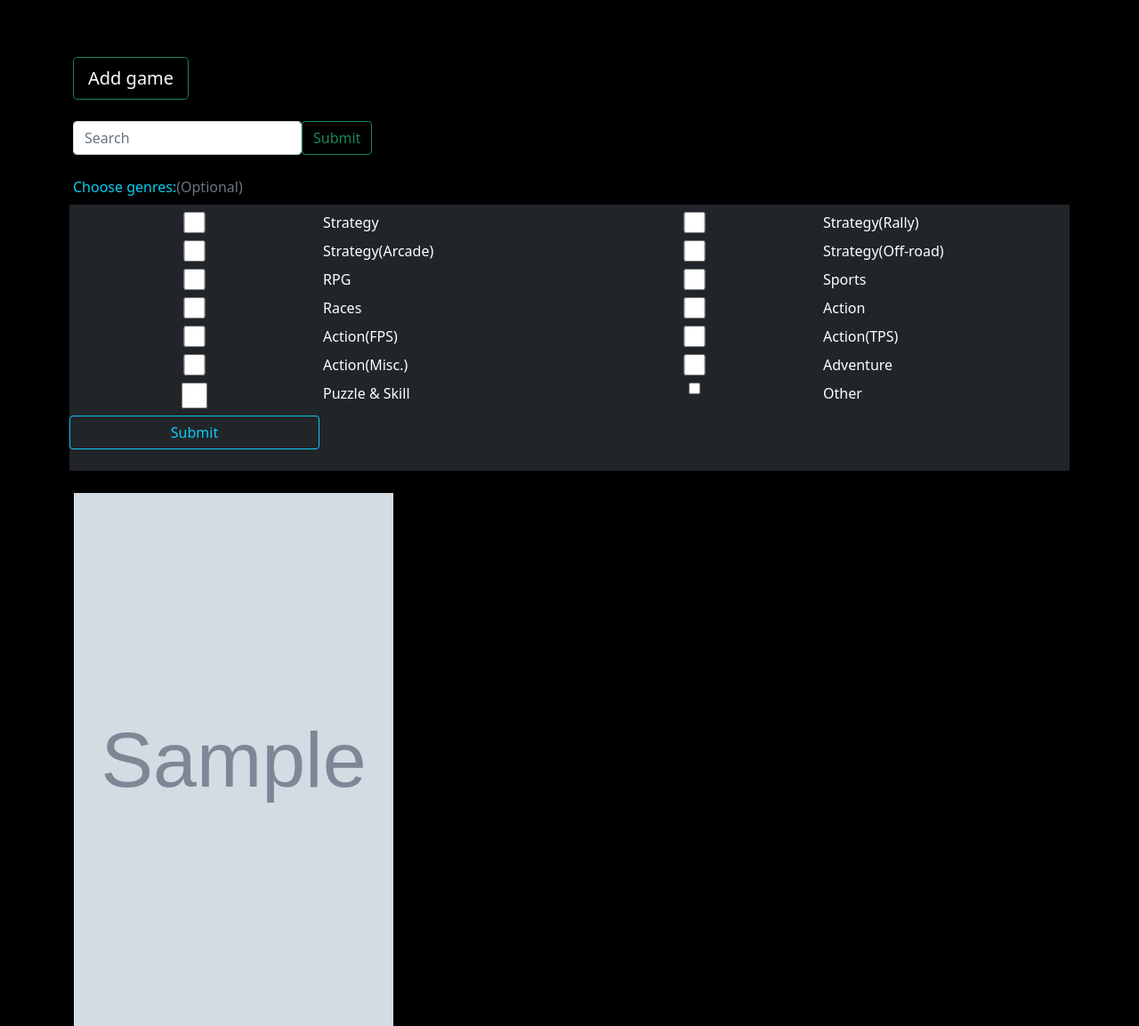
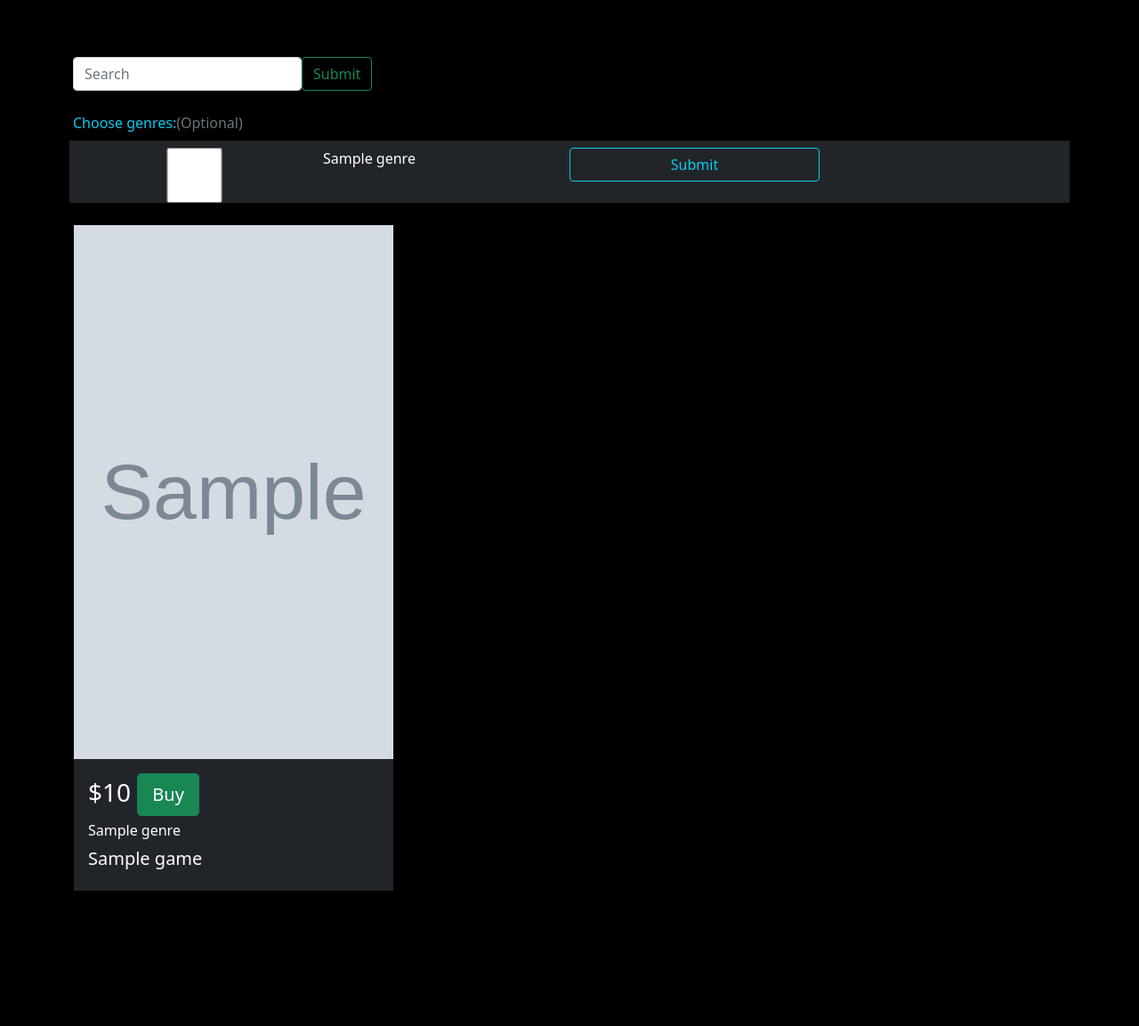
Before and after one commit to Ubuntovka/game_store, a Flask app: template gs_app/templates/games.html in a window 1280 px wide. Shown: the part 99-1252 px from the top of the page at 89% size. After the commit the page ends 1100 px from the top, so only its background shows below. Run offline with Flask 2, Linux system fonts and the light colour scheme; the template is opened without the code that fills it: most values are stand-ins (such as "Sample title", 1, 10 or a date in 2020); grey boxes marked "Sample" are stand-in pictures.

Commit message:
Roles (manager, user) were added and file which populating users with manager permissions.

```diff
--- a/gs_app/templates/base.html
+++ b/gs_app/templates/base.html
@@ -9,7 +9,15 @@
           integrity="sha384-EVSTQN3/azprG1Anm3QDgpJLIm9Nao0Yz1ztcQTwFspd3yD65VohhpuuCOmLASjC"
           crossorigin="anonymous">
 
-    {% block head %}{% endblock %}
+    <style>
+   .round {
+    border-radius: 50%;
+   }
+
+    </style>
+
+    {% block head %}
+    {% endblock %}
 
     <title>{% block title %}{% endblock %}</title>
 </head>
@@ -32,8 +40,10 @@
         {% if not current_user.is_authenticated %}
         <a href="/sign_in" type="button" style="color:White;" class="btn btn-primary btn-dark me-4">Sign in</a>
         {% else %}
-        <img class="mb-4" src="{{ url_for('static', filename=current_user.image) }}" width="45" height="60"
-             alt="image">
+        {% if current_user.image %}
+        <img src="{{ url_for('static', filename=current_user.image) }}" alt="image" class="round" height="60"
+             width="60">
+        {% endif %}
         <a href="/user" type="button" style="color:White;">{{ current_user.firstname }} {{ current_user.lastname }}</a>
         <a href="/logout" type="button" style="color:Red;" class="btn btn-primary btn-dark me-4">Exit</a>
         {% endif %}
--- a/gs_app/templates/games.html
+++ b/gs_app/templates/games.html
@@ -13,6 +13,8 @@ a:hover {
     background-color: transparent;
     text-decoration: muted;
 }
+
+
 </style>
 {% endblock %}
 
@@ -24,7 +26,13 @@ Home
 {% block body %}
 <div class="album py-5">
     <div class="container">
+        {% if current_user.is_authenticated %}
+        {% for i in current_user.roles %}
+        {% if i.name == "manager" %}
         <a href="/game/add" role="button" class="btn btn-lg btn-success mb-4">Add game</a>
+        {% endif %}
+        {% endfor %}
+        {% endif %}
 
         <div class="nav col-md-3 mb-4">
             <form method="get" class="nav col-12 col-md-auto mb-2 mb-md-0 me-lg-3">
@@ -38,47 +46,10 @@ Home
         <p class="text-info">Choose genres:<span class="text-muted">(Optional)</span></p>
 
         <form method="post" class="row row-cols-1 row-cols-sm-2 row-cols-md-3 row-cols-lg-4 g-2 bg-dark mb-4">
-            <input type="checkbox" id="genre" name="genre" value="Strategy">
-            <label for="genre">Strategy</label><br>
-
-            <input type="checkbox" id="genre1" name="genre" value="Strategy(Rally)">
-            <label for="genre">Strategy(Rally)</label><br>
-
-            <input type="checkbox" id="genre2" name="genre" value="Strategy(Arcade)">
-            <label for="genre">Strategy(Arcade)</label><br>
-
-            <input type="checkbox" id="genre3" name="genre" value="Strategy(Off-road)">
-            <label for="genre">Strategy(Off-road)</label><br>
-
-            <input type="checkbox" id="genre4" name="genre" value="RPG">
-            <label for="genre">RPG</label><br>
-
-            <input type="checkbox" id="genre5" name="genre" value="Sports">
-            <label for="genre">Sports</label><br>
-
-            <input type="checkbox" id="genre6" name="genre" value="Races">
-            <label for="genre">Races</label><br>
-
-            <input type="checkbox" id="genre7" name="genre" value="Action">
-            <label for="genre">Action</label><br>
-
-            <input type="checkbox" id="genre8" name="genre" value="Action(FPS)">
-            <label for="genre">Action(FPS)</label><br>
-
-            <input type="checkbox" id="genre9" name="genre" value="Action(TPS)">
-            <label for="genre">Action(TPS)</label><br>
-
-            <input type="checkbox" id="genre10" name="genre" value="Action(Misc.)">
-            <label for="genre">Action(Misc.)</label><br>
-
-            <input type="checkbox" id="genre11" name="genre" value="Adventure">
-            <label for="genre">Adventure</label><br>
-
-            <input type="checkbox" id="genre12" name="genre" value="Puzzle & Skill">
-            <label for="genre">Puzzle & Skill</label><br>
-
-            <input class="mb-3" type="checkbox" id="genre13" name="genre" value="Other">
-            <label for="genre">Other</label><br>
+            {% for i in all_genres %}
+            <input type="checkbox" id="genre" name="genre" value="{{ i }}">
+            <label for="genre">{{ i }}</label><br>
+            {% endfor %}
             <input class="btn btn-outline-info btn-md mb-4" type="submit" value="Submit">
         </form>
 
```
Also changed, not shown: gs_app/__init__.py (+12 -0 lines), gs_app/database/create_users.py (added, +18 -0 lines), gs_app/models/user.py (+9 -1 lines), gs_app/templates/game_details.html (+10 -2 lines), gs_app/views/game_view.py (+6 -4 lines).
